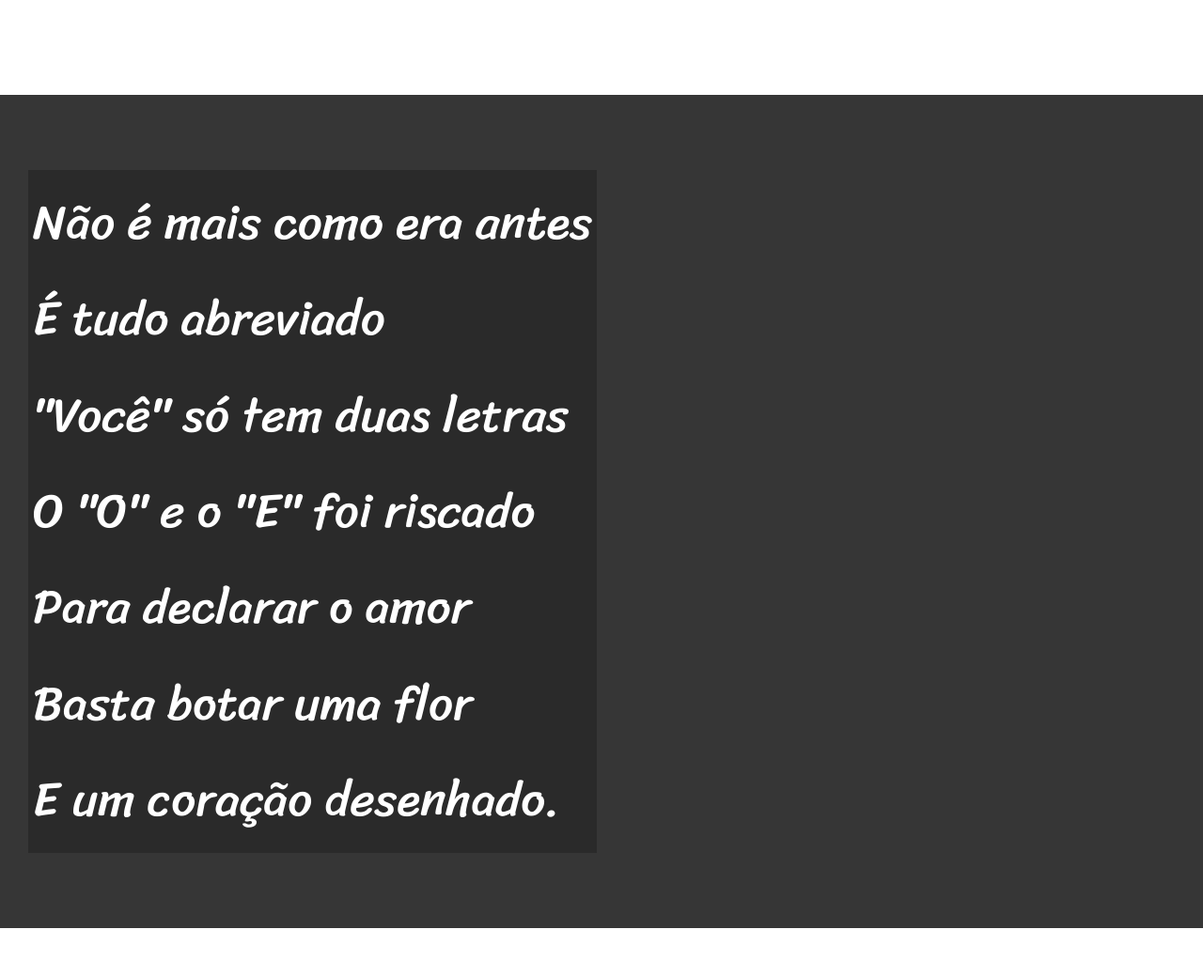
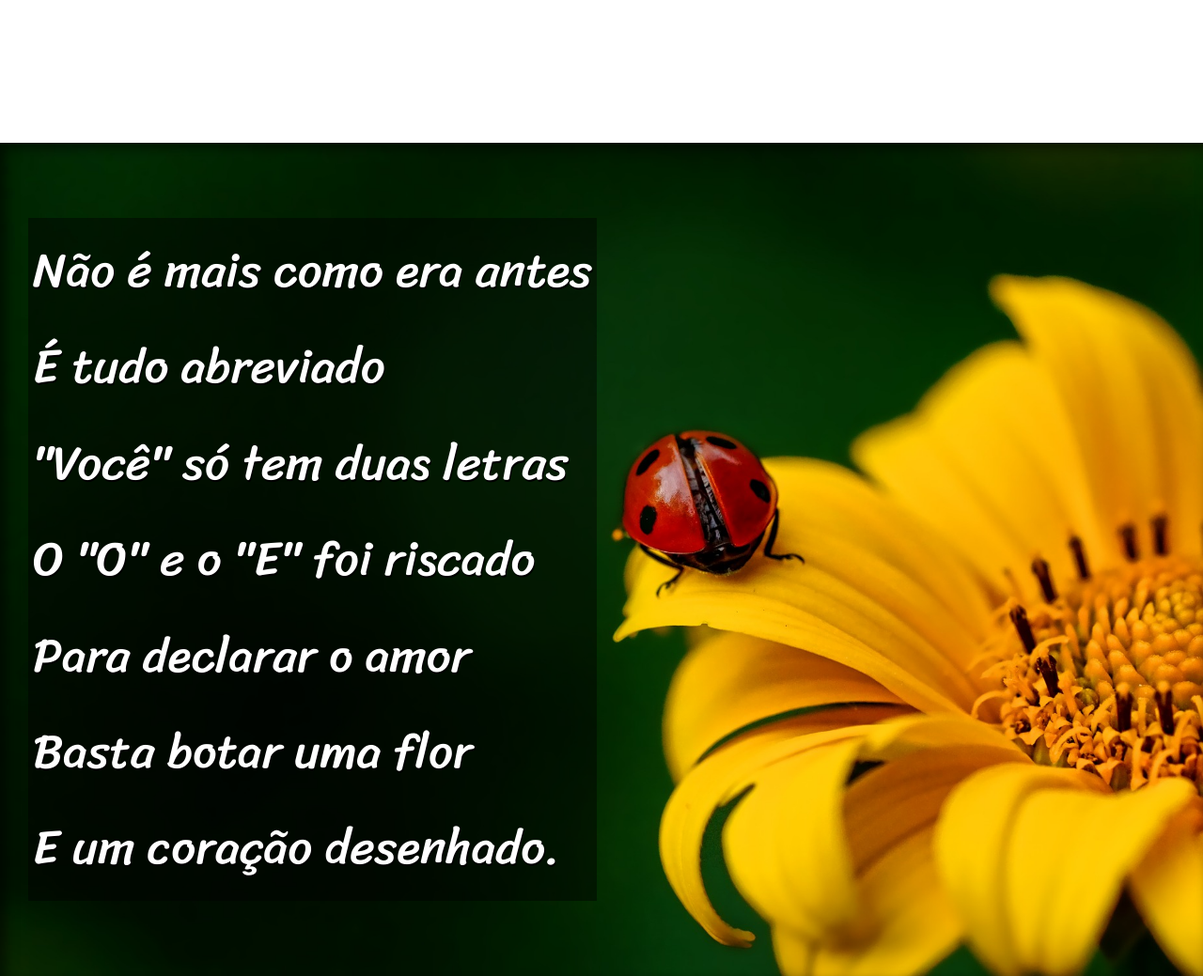
Before and after one commit to GuilhermeDepoliFerreiraAlves/estudos.html, a plain HTML site: page desafio/projeto-cordel/index.html in a window 1280 px wide. Shown: the part 1127-2166 px from the top of the page at 94% size. Drawn offline with Linux system fonts and the light colour scheme.

Commit message:
acabei o cordel moderno

```diff
--- a/desafio/projeto-cordel/index.html
+++ b/desafio/projeto-cordel/index.html
@@ -29,7 +29,7 @@
         </p>
     </section>
 
-    <section class="imagem">
+    <section class="imagem" id="img01">
         <p>
             Não é mais como era antes <br>
             É tudo abreviado <br>
@@ -63,7 +63,7 @@
         </p>
     </section>
 
-    <section class="imagem">
+    <section class="imagem" id="img02">
         <p>
             Tenho saudade das cartas <br>
             Escritas com a própria mão <br>
--- a/desafio/projeto-cordel/style.css
+++ b/desafio/projeto-cordel/style.css
@@ -51,7 +51,9 @@ section {
     font-family: var(--fonte3);
     font-size: 4vw;
 }
-
+section > p {
+    padding-bottom: 1em;
+}
 section.normal{
     color: black;
     background-color: white;
@@ -59,12 +61,27 @@ section.normal{
 section.imagem {
     background-color: rgb(54, 54, 54);
     color: white;
+    box-shadow: inset 6px 6px 13px 0px rgba(0, 0, 0, 0.568);
 
 }
 section.imagem > p {
     display: inline-block;
     padding: 5px;
-    background-color: rgba(0, 0, 0, 0.232);
+    background-color: rgba(0, 0, 0, 0.452);
+    text-shadow: 1px 2px 0px black;
+
+}
+#img01 {
+    background-image: url('imagens/background001.jpg');
+    background-position: right center;
+    background-size: cover;
+    background-attachment: fixed;
+}
+#img02 {
+    background-image: url('imagens/background002.jpg');
+    background-position: right center;
+    background-size: cover;
+    background-attachment: fixed;
 }
 footer {
     background-color: black;
```
